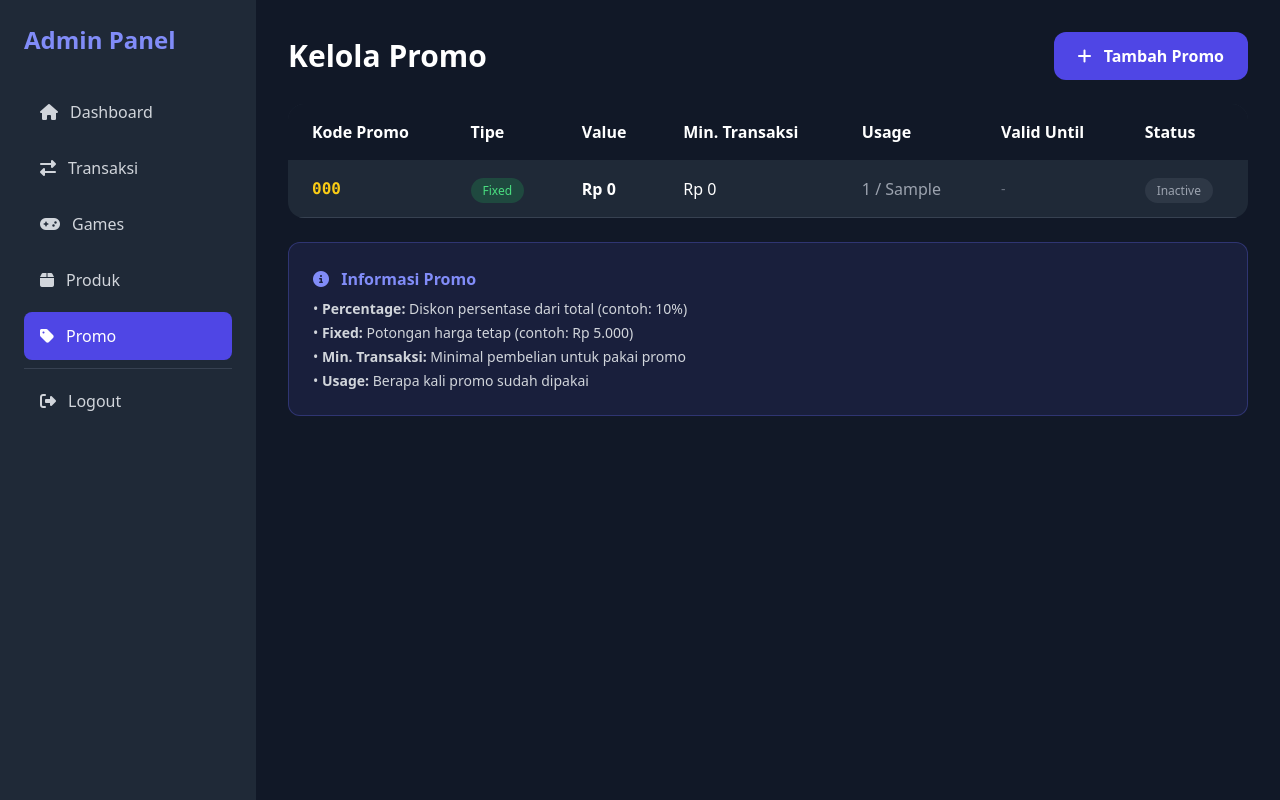
After one commit to FORDIDODI/dep-orte-store, a CodeIgniter 4 app: the page made by app/Views/admin/promos/index.php in a window 1280 px wide. The commit adds this page. Run offline with PHP 8.4 and a stand-in for CodeIgniter, Linux system fonts and the light colour scheme; the template is opened without the code that fills it: most values are stand-ins (such as "Sample title", 1, 10 or a date in 2020); some libraries are stand-ins or nearby versions.

```diff
--- a/app/Controllers/Admin/Dashboard.php
+++ b/app/Controllers/Admin/Dashboard.php
@@ -38,7 +38,7 @@ class Dashboard extends BaseController
                 ->join('games', 'games.id = transactions.game_id')
                 ->join('products', 'products.id = transactions.product_id')
                 ->join('users', 'users.id = transactions.user_id', 'left')
-                ->orderBy('transactions.created_at', 'DESC')
+                ->orderBy('transactions.id', 'DESC')
                 ->limit(10)
                 ->find()
         ];
--- a/app/Controllers/Admin/Products.php
+++ b/app/Controllers/Admin/Products.php
@@ -14,7 +14,7 @@ class Products extends BaseController
             'title' => 'Kelola Produk',
             'products' => $productModel->select('products.*, games.name as game_name')
                 ->join('games', 'games.id = products.game_id')
-                ->orderBy('products.created_at', 'DESC')
+                ->orderBy('products.id', 'DESC')
                 ->findAll(),
             'games' => $gameModel->where('is_active', 1)->findAll()
         ];
--- a/app/Controllers/Admin/Promos.php
+++ b/app/Controllers/Admin/Promos.php
@@ -11,7 +11,7 @@ class Promos extends BaseController
 
         $data = [
             'title' => 'Kelola Promo',
-            'promos' => $promoModel->orderBy('created_at', 'DESC')->findAll()
+            'promos' => $promoModel->orderBy('id', 'DESC')->findAll()
         ];
 
         return view('admin/promos/index', $data);
--- a/app/Models/TransactionModel.php
+++ b/app/Models/TransactionModel.php
@@ -41,7 +41,7 @@ class TransactionModel extends Model
                     ->join('games', 'games.id = transactions.game_id')
                     ->join('products', 'products.id = transactions.product_id')
                     ->where('transactions.user_id', $userId)
-                    ->orderBy('transactions.created_at', 'DESC')
+                    ->orderBy('transactions.id', 'DESC')
                     ->findAll($limit);
     }
 
--- /dev/null
+++ b/app/Views/admin/promos/index.php
@@ -0,0 +1,161 @@
+<!-- ============================================ -->
+<!-- app/Views/admin/promos/index.php -->
+<!-- ============================================ -->
+<!DOCTYPE html>
+<html lang="id">
+<head>
+    <meta charset="UTF-8">
+    <meta name="viewport" content="width=device-width, initial-scale=1.0">
+    <title><?= $title ?></title>
+    <script src="https://cdn.tailwindcss.com"></script>
+    <link rel="stylesheet" href="https://cdnjs.cloudflare.com/ajax/libs/font-awesome/6.4.0/css/all.min.css">
+</head>
+<body class="bg-gray-900 text-white">
+    <div class="flex h-screen">
+        <!-- Sidebar -->
+        <aside class="w-64 bg-gray-800 p-6">
+            <h2 class="text-2xl font-bold mb-8 text-indigo-400">Admin Panel</h2>
+            <nav class="space-y-2">
+                <a href="<?= base_url('admin') ?>" class="flex items-center gap-3 px-4 py-3 rounded-lg hover:bg-gray-700 text-gray-300">
+                    <i class="fas fa-home"></i> Dashboard
+                </a>
+                <a href="<?= base_url('admin/transactions') ?>" class="flex items-center gap-3 px-4 py-3 rounded-lg hover:bg-gray-700 text-gray-300">
+                    <i class="fas fa-exchange-alt"></i> Transaksi
+                </a>
+                <a href="<?= base_url('admin/games') ?>" class="flex items-center gap-3 px-4 py-3 rounded-lg hover:bg-gray-700 text-gray-300">
+                    <i class="fas fa-gamepad"></i> Games
+                </a>
+                <a href="<?= base_url('admin/products') ?>" class="flex items-center gap-3 px-4 py-3 rounded-lg hover:bg-gray-700 text-gray-300">
+                    <i class="fas fa-box"></i> Produk
+                </a>
+                <a href="<?= base_url('admin/promos') ?>" class="flex items-center gap-3 px-4 py-3 rounded-lg bg-indigo-600 text-white">
+                    <i class="fas fa-tag"></i> Promo
+                </a>
+                <hr class="border-gray-700 my-4">
+                <a href="<?= base_url('admin/logout') ?>" class="flex items-center gap-3 px-4 py-3 rounded-lg hover:bg-red-600 text-gray-300">
+                    <i class="fas fa-sign-out-alt"></i> Logout
+                </a>
+            </nav>
+        </aside>
+
+        <!-- Main Content -->
+        <main class="flex-1 p-8 overflow-y-auto">
+            <div class="flex justify-between items-center mb-6">
+                <h1 class="text-3xl font-bold">Kelola Promo</h1>
+                <button onclick="alert('Feature coming soon!')" class="bg-indigo-600 px-6 py-3 rounded-xl font-semibold hover:bg-indigo-700">
+                    <i class="fas fa-plus mr-2"></i> Tambah Promo
+                </button>
+            </div>
+
+            <?php if (session()->getFlashdata('success')): ?>
+            <div class="bg-green-500/20 border border-green-500 rounded-xl p-4 mb-6">
+                <i class="fas fa-check-circle mr-2"></i>
+                <?= session()->getFlashdata('success') ?>
+            </div>
+            <?php endif; ?>
+
+            <!-- Promos Table -->
+            <div class="bg-gray-800 rounded-2xl overflow-hidden">
+                <div class="overflow-x-auto">
+                    <table class="w-full">
+                        <thead class="bg-gray-900">
+                            <tr>
+                                <th class="text-left py-4 px-6">Kode Promo</th>
+                                <th class="text-left py-4 px-6">Tipe</th>
+                                <th class="text-left py-4 px-6">Value</th>
+                                <th class="text-left py-4 px-6">Min. Transaksi</th>
+                                <th class="text-left py-4 px-6">Usage</th>
+                                <th class="text-left py-4 px-6">Valid Until</th>
+                                <th class="text-left py-4 px-6">Status</th>
+                            </tr>
+                        </thead>
+                        <tbody>
+                            <?php if (empty($promos)): ?>
+                            <tr>
+                                <td colspan="7" class="text-center py-8 text-gray-400">
+                                    <i class="fas fa-inbox text-4xl mb-3"></i>
+                                    <p>Belum ada promo</p>
+                                </td>
+                            </tr>
+                            <?php else: ?>
+                                <?php foreach ($promos as $promo): ?>
+                                <tr class="border-b border-gray-700 hover:bg-gray-700/30 transition">
+                                    <td class="py-4 px-6">
+                                        <span class="font-mono font-bold text-yellow-400"><?= esc($promo['code']) ?></span>
+                                    </td>
+                                    <td class="py-4 px-6">
+                                        <span class="<?= $promo['type'] == 'percentage' ? 'bg-blue-500/20 text-blue-400' : 'bg-green-500/20 text-green-400' ?> px-3 py-1 rounded-full text-xs">
+                                            <?= $promo['type'] == 'percentage' ? 'Percentage' : 'Fixed' ?>
+                                        </span>
+                                    </td>
+                                    <td class="py-4 px-6 font-semibold">
+                                        <?php if ($promo['type'] == 'percentage'): ?>
+                                            <?= $promo['value'] ?>%
+                                        <?php else: ?>
+                                            Rp <?= number_format($promo['value'], 0, ',', '.') ?>
+                                        <?php endif; ?>
+                                    </td>
+                                    <td class="py-4 px-6">
+                                        Rp <?= number_format($promo['min_transaction'], 0, ',', '.') ?>
+                                    </td>
+                                    <td class="py-4 px-6">
+                                        <span class="text-gray-400">
+                                            <?= $promo['used_count'] ?> / <?= $promo['usage_limit'] ?: '∞' ?>
+                                        </span>
+                                    </td>
+                                    <td class="py-4 px-6 text-sm">
+                                        <?php if ($promo['valid_until']): ?>
+                                            <?= date('d M Y', strtotime($promo['valid_until'])) ?>
+                                        <?php else: ?>
+                                            <span class="text-gray-500">-</span>
+                                        <?php endif; ?>
+                                    </td>
+                                    <td class="py-4 px-6">
+                                        <?php
+                                        $isExpired = $promo['valid_until'] && strtotime($promo['valid_until']) < time();
+                                        $isLimitReached = $promo['usage_limit'] && $promo['used_count'] >= $promo['usage_limit'];
+                                        ?>
+
+                                        <?php if ($isExpired): ?>
+                                            <span class="bg-red-500/20 text-red-400 px-3 py-1 rounded-full text-xs">
+                                                Expired
+                                            </span>
+                                        <?php elseif ($isLimitReached): ?>
+                                            <span class="bg-orange-500/20 text-orange-400 px-3 py-1 rounded-full text-xs">
+                                                Limit Reached
+                                            </span>
+                                        <?php elseif ($promo['is_active']): ?>
+                                            <span class="bg-green-500/20 text-green-400 px-3 py-1 rounded-full text-xs">
+                                                Active
+                                            </span>
+                                        <?php else: ?>
+                                            <span class="bg-gray-500/20 text-gray-400 px-3 py-1 rounded-full text-xs">
+                                                Inactive
+                                            </span>
+                                        <?php endif; ?>
+                                    </td>
+                                </tr>
+                                <?php endforeach; ?>
+                            <?php endif; ?>
+                        </tbody>
+                    </table>
+                </div>
+            </div>
+
+            <!-- Info Card -->
+            <div class="mt-6 bg-indigo-500/10 border border-indigo-500/30 rounded-xl p-6">
+                <h3 class="font-bold mb-2 text-indigo-400">
+                    <i class="fas fa-info-circle mr-2"></i>
+                    Informasi Promo
+                </h3>
+                <ul class="text-sm text-gray-300 space-y-1">
+                    <li>• <strong>Percentage:</strong> Diskon persentase dari total (contoh: 10%)</li>
+                    <li>• <strong>Fixed:</strong> Potongan harga tetap (contoh: Rp 5.000)</li>
+                    <li>• <strong>Min. Transaksi:</strong> Minimal pembelian untuk pakai promo</li>
+                    <li>• <strong>Usage:</strong> Berapa kali promo sudah dipakai</li>
+                </ul>
+            </div>
+        </main>
+    </div>
+</body>
+</html>
```
Also changed, not shown: app/Config/Filters.php (+7 -32 lines), app/Controllers/Admin/Auth.php (+15 -31 lines), app/Controllers/Admin/Transactions.php (+16 -41 lines), app/Views/admin/Auth/login.php (+5 -28 lines), app/Views/admin/games/index.php (added, +75 -0 lines), app/Views/admin/products/index.php (added, +87 -0 lines), app/Views/admin/transactions/index.php (+20 -36 lines).
